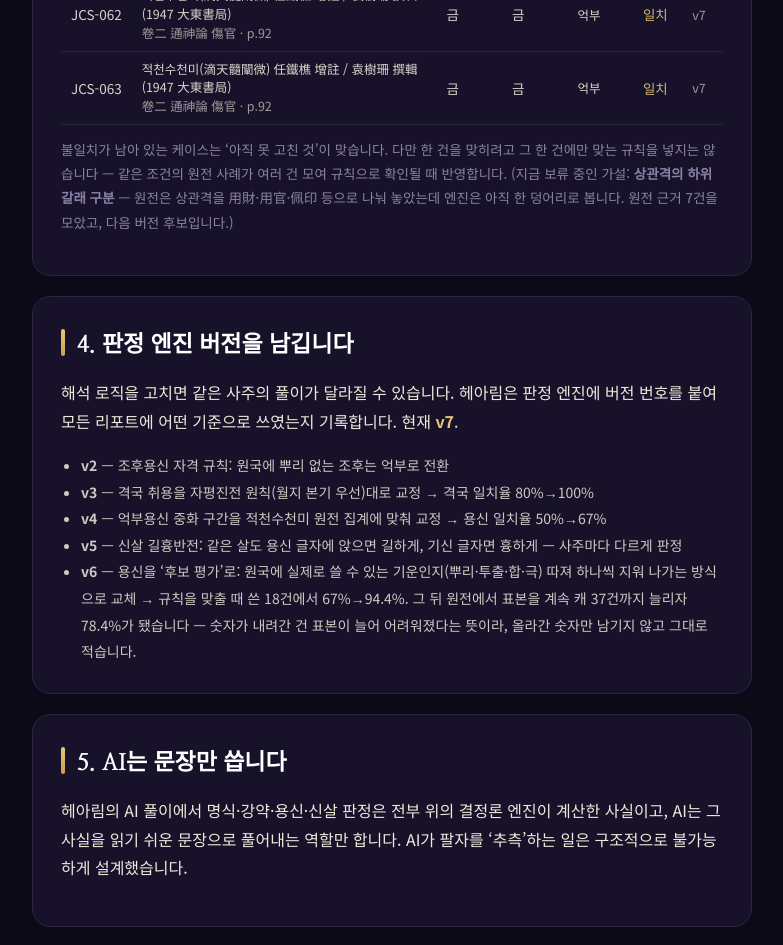
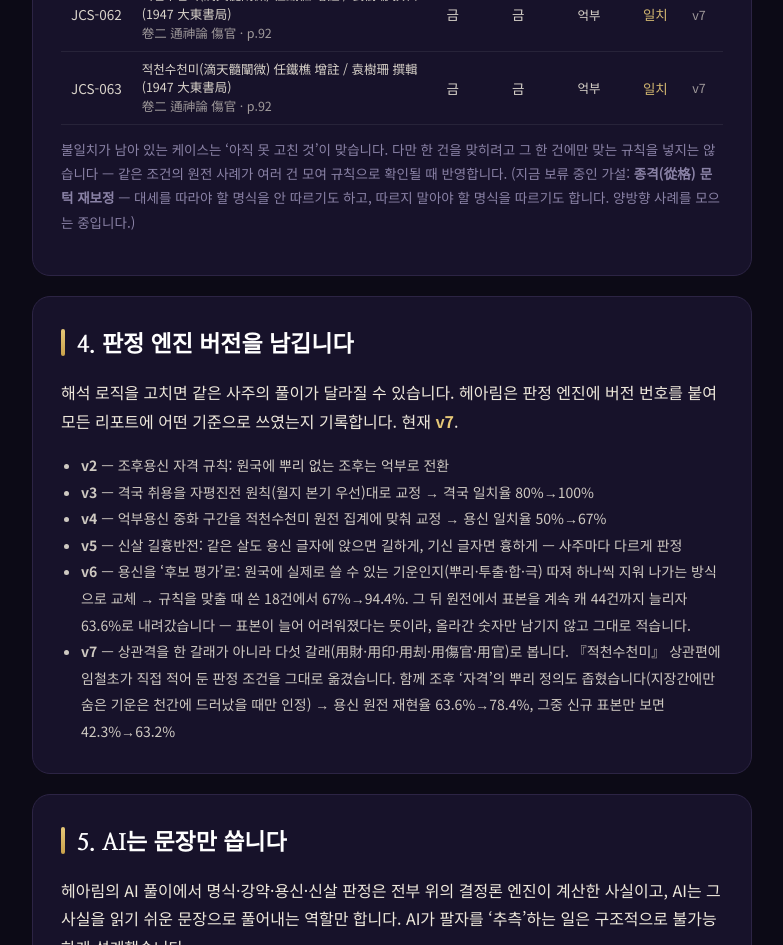
Before and after one commit to tlfwjsdlstod95-sys/saju, a Next.js app in the folder saju-app/: page /accuracy in a window 1280 px wide. Shown: the part 4800-5745 px from the top of the page, without its empty margins (248-1031 px from the left). Built offline with nearby package versions, Linux system fonts and the light colour scheme; no server answers.

Commit message:
/accuracy: v7 changelog line

```diff
--- a/saju-app/app/accuracy/page.tsx
+++ b/saju-app/app/accuracy/page.tsx
@@ -202,8 +202,8 @@ export default function AccuracyPage() {
         <p style={{ lineHeight: 1.8, marginTop: 12, fontSize: 13.5, color: 'var(--text-mute)' }}>
           불일치가 남아 있는 케이스는 &lsquo;아직 못 고친 것&rsquo;이 맞습니다. 다만 한 건을 맞히려고 그 한 건에만
           맞는 규칙을 넣지는 않습니다 — 같은 조건의 원전 사례가 여러 건 모여 규칙으로 확인될 때 반영합니다.
-          (지금 보류 중인 가설: <b>상관격의 하위 갈래 구분</b> — 원전은 상관격을 用財·用官·佩印 등으로
-          나눠 놓았는데 엔진은 아직 한 덩어리로 봅니다. 원전 근거 7건을 모았고, 다음 버전 후보입니다.)
+          (지금 보류 중인 가설: <b>종격(從格) 문턱 재보정</b> — 대세를 따라야 할 명식을 안 따르기도 하고,
+          따르지 말아야 할 명식을 따르기도 합니다. 양방향 사례를 모으는 중입니다.)
         </p>
       </div>
 
@@ -220,8 +220,12 @@ export default function AccuracyPage() {
           <li><b>v5</b> — 신살 길흉반전: 같은 살도 용신 글자에 앉으면 길하게, 기신 글자면 흉하게 — 사주마다 다르게 판정</li>
           <li><b>v6</b> — 용신을 &lsquo;후보 평가&rsquo;로: 원국에 실제로 쓸 수 있는 기운인지(뿌리·투출·합·극) 따져
             하나씩 지워 나가는 방식으로 교체 → 규칙을 맞출 때 쓴 18건에서 67%→94.4%.
-            그 뒤 원전에서 표본을 계속 캐 {r.total}건까지 늘리자 {r.pct}%가 됐습니다 —
-            숫자가 내려간 건 표본이 늘어 어려워졌다는 뜻이라, 올라간 숫자만 남기지 않고 그대로 적습니다.</li>
+            그 뒤 원전에서 표본을 계속 캐 44건까지 늘리자 63.6%로 내려갔습니다 —
+            표본이 늘어 어려워졌다는 뜻이라, 올라간 숫자만 남기지 않고 그대로 적습니다.</li>
+          <li><b>v7</b> — 상관격을 한 갈래가 아니라 다섯 갈래(用財·用印·用刦·用傷官·用官)로 봅니다.
+            『적천수천미』 상관편에 임철초가 직접 적어 둔 판정 조건을 그대로 옮겼습니다.
+            함께 조후 &lsquo;자격&rsquo;의 뿌리 정의도 좁혔습니다(지장간에만 숨은 기운은 천간에 드러났을 때만 인정)
+            → 용신 원전 재현율 63.6%→{r.pct}%, 그중 신규 표본만 보면 42.3%→{rNew.pct}%</li>
         </ul>
       </div>
 
```
